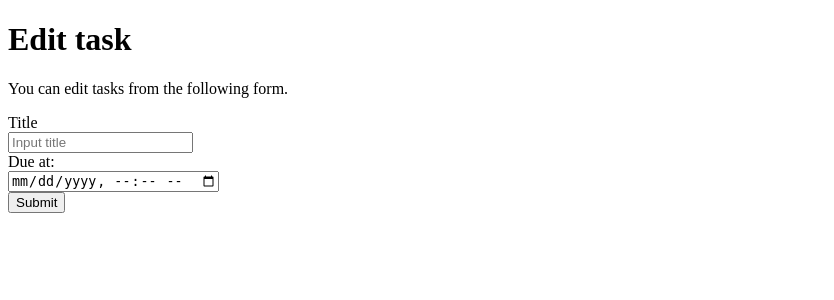
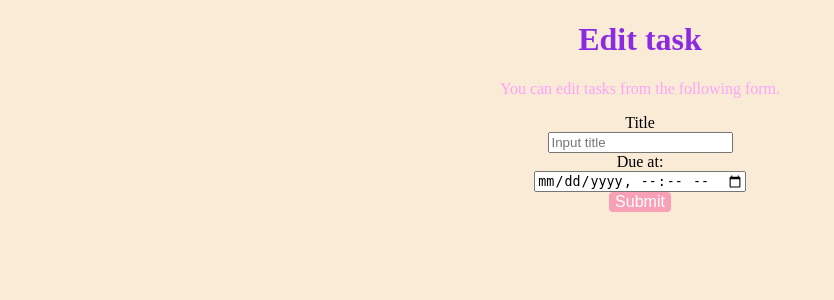
Before and after one commit to 1F10220055/django-test-exercise, a Django app: template todo/templates/todo/edit.html in a window 1280 px wide. Shown: the top 300 px of the page, without its empty margins (0-834 px from the left). Run offline with Django 4.2, Linux system fonts and the light colour scheme; the template is opened without the code that fills it, so the values that code supplies are empty.

Commit message:
cssでの装飾

```diff
--- /dev/null
+++ b/todo/static/todo/style.css
@@ -0,0 +1,62 @@
+html{
+    background-color: antiquewhite;
+    text-align: center;
+}
+
+
+h1{
+    color:blueviolet;
+    font-size:2rem;
+    font-family: serif;
+}
+
+h2{
+    color:rgb(226, 43, 43);
+    font-size:1.5rem;
+    font-family: sans-serif;
+}
+
+a{
+    color:rgb(0, 179, 255);
+}
+
+.sortcolor{
+    color:blueviolet;
+}
+
+p{
+    color:rgb(255, 163, 249);
+    text-align:center;
+    padding-left:-20px;
+    font-size:1rem;
+}
+.text{
+    color:rgb(255, 131, 48);
+}
+
+ul {
+    list-style-position: inside;
+    padding-left: 0; /* インデントを除去するためのpadding */
+}
+
+li {
+    text-align: center;
+}
+
+button {
+    border: none;
+    border-radius: 4px;
+    background-color: rgb(248, 160, 182);
+    color: white;
+    cursor: pointer;
+    font-size: 16px;
+  }
+
+button:hover {
+    background-color: green;
+}
+
+button:active {
+    background-color: blue;
+    transform: translateY(2px);
+}
--- a/todo/templates/todo/detail.html
+++ b/todo/templates/todo/detail.html
@@ -6,11 +6,12 @@
     <title>To Do Application</title>
     <meta charset="UTF-8">
     <meta name="author" content="INIAD">
+    <link rel="stylesheet" href="{%static 'todo/style.css' %}">
   </head>
 
   <body>
     <h1>{{ task.title }}</h1>
-    <ul>
+    <ul class="text">
       <li>Posted at: {{ task.posted_at }}</li>
       {% if task.due_at %}
       <li>Due at: {{ task.due_at }}</li>
--- a/todo/templates/todo/edit.html
+++ b/todo/templates/todo/edit.html
@@ -6,6 +6,7 @@
     <title>To Do Application</title>
     <meta charset="UTF-8">
     <meta name="author" content="INIAD">
+    <link rel="stylesheet" href="{%static 'todo/style.css' %}">
   </head>
 
   <body>
--- a/todo/templates/todo/index.html
+++ b/todo/templates/todo/index.html
@@ -6,6 +6,7 @@
     <title>To Do Application</title>
     <meta charset="UTF-8">
     <meta name="author" content="INIAD">
+    <link rel="stylesheet" href="{%static 'todo/style.css' %}">
   </head>
 
   <body>
@@ -28,8 +29,8 @@
     <br>
 
     <div>
-      <a href="{% url 'index' %}?order=due">Sort by Due Date</a> |
-      <a href="{% url 'index' %}?order=post">Sort by Posted Date</a>
+      <a href="{% url 'index' %}?order=due" class="sortcolor">Sort by Due Date</a> |
+      <a href="{% url 'index' %}?order=post" class="sortcolor">Sort by Posted Date</a>
     </div>
 
     {% for task in tasks %}
```
